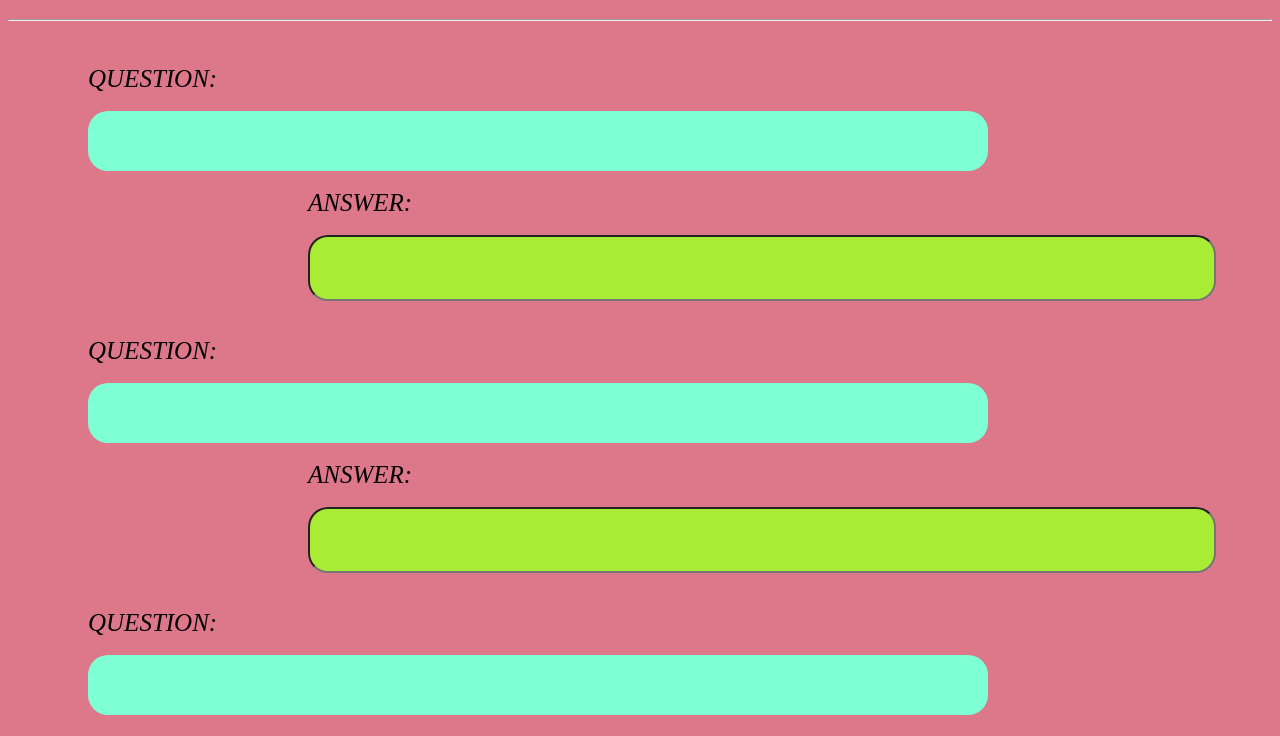
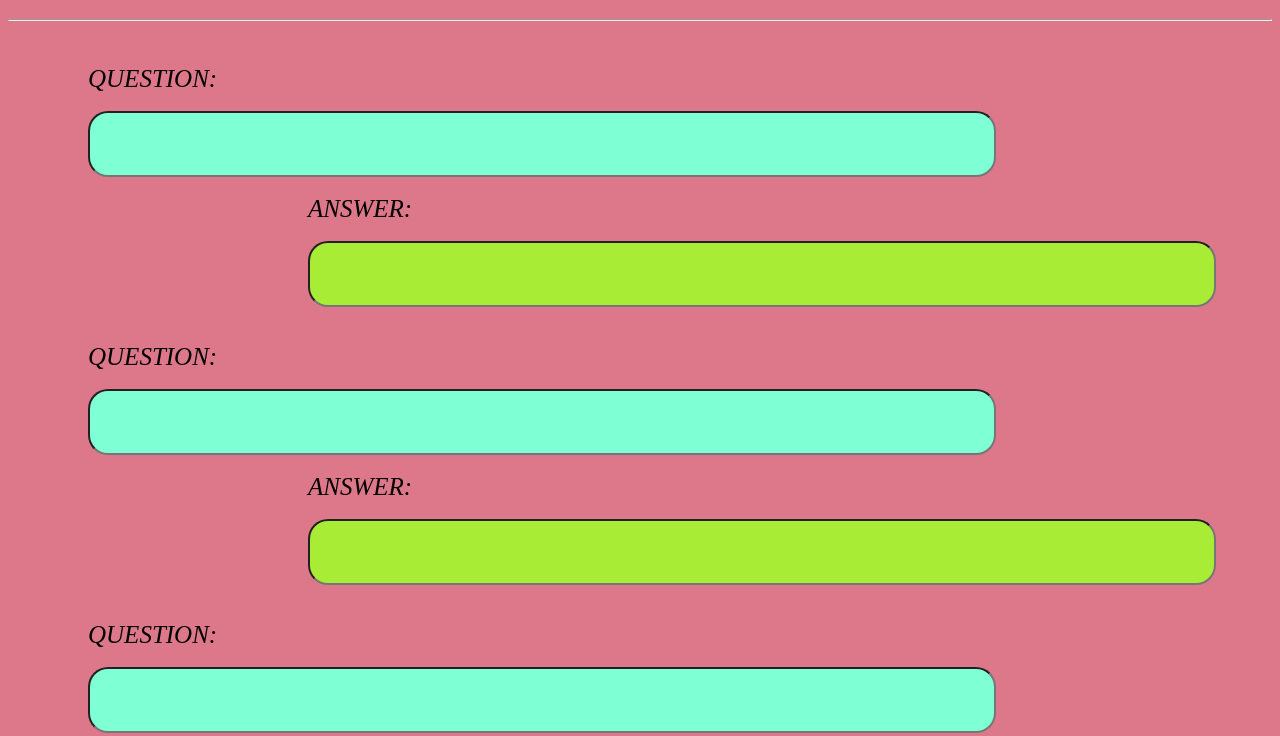
Before and after one commit to nmn-singh/tryMnnitProject, a website: page frontpage/views/pas.html in a window 1280 px wide. Shown: the part 62-798 px from the top of the page. Drawn offline with Linux system fonts and the light colour scheme; files that its build step writes are made by us from their sources.

Commit message:
Update pas.html

```diff
--- a/frontpage/views/pas.html
+++ b/frontpage/views/pas.html
@@ -15,9 +15,12 @@
     <hr>
     <br>
     <br>
+    <div class="b1">
+        <form>
         <label class="q">QUESTION:</label>
         <br> <br>
-    <div class="box1"></div>
+        <input type="text" class="box1">
+    </div>
     <br>
     <div class="box2" >
         <form>
@@ -29,9 +32,12 @@
     </div>
     <br>
     <br>
+    <div class="b1">
+        <form>
         <label class="q">QUESTION:</label>
         <br> <br>
-    <div class="box1"></div>
+        <input type="text" class="box1">
+    </div>
     <br>
     <div class="box2" >
         <form>
@@ -43,9 +49,12 @@
     </div>
     <br>
     <br>
+    <div class="b1">
+        <form>
         <label class="q">QUESTION:</label>
         <br> <br>
-    <div class="box1"></div>
+        <input type="text" class="box1">
+    </div>
     <br>
     <div class="box2" >
         <form>
```
Lines whose indentation alone changed are shown as unchanged.
